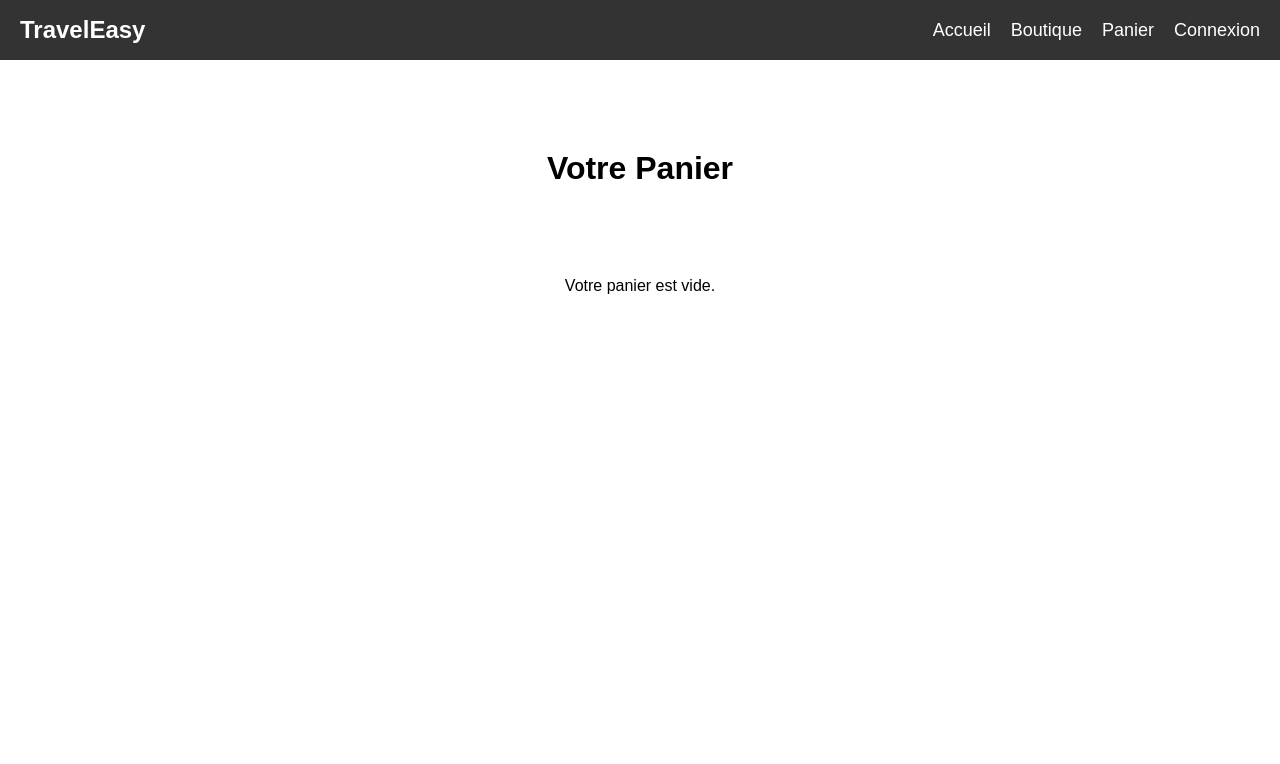
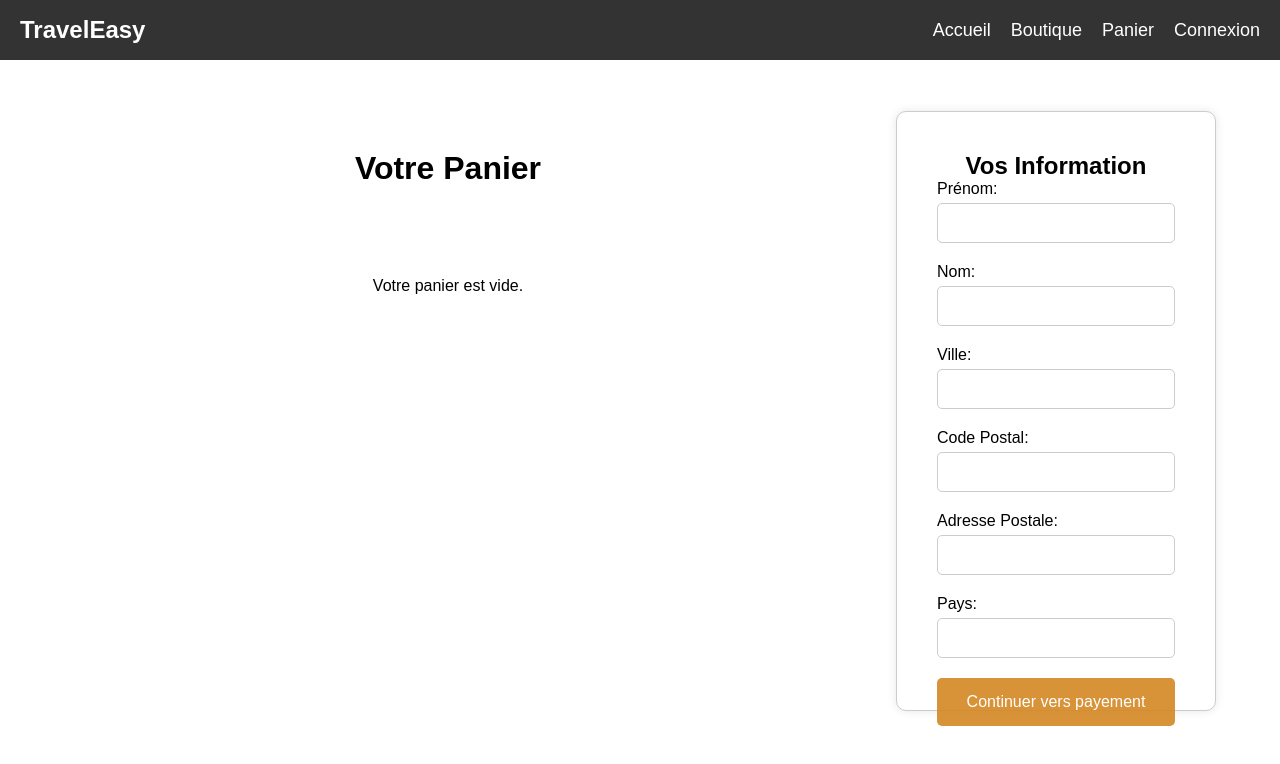
Before and after one commit to jordan-jimenez69/Travel-easy, a Next.js app in the folder ecommerce-front/: page /panier in a window 1280 px wide. Shown: the top 764 px of the page. Built offline with nearby package versions, Linux system fonts and the light colour scheme.

Commit message:
ajout form in cart

```diff
--- a/ecommerce-front/composants/paniers/CheckOutForm.js
+++ b/ecommerce-front/composants/paniers/CheckOutForm.js
@@ -0,0 +1,82 @@
+import React, { useState } from 'react';
+
+const CheckoutForm = () => {
+    const [firstname, setFirstname] = useState('');
+    const [name, setName] = useState('');
+    const [ville, setVille] = useState('');
+    const [codePost, setCodePost] = useState('');
+    const [adresse, setAdresse] = useState('');
+    const [pays, setPays] = useState('');
+
+
+    return (
+        <div className="chekout-container">
+            <h2>Vos Information</h2>
+            <form>
+                <div className="chekout-form-group">
+                    <label htmlFor="firstname">Prénom:</label>
+                    <input
+                        type="text"
+                        id="firstname"
+                        value={firstname}
+                        onChange={(e) => setFirstname(e.target.value)}
+                        required
+                    />
+                </div>
+                <div className="chekout-form-group">
+                    <label htmlFor="name">Nom:</label>
+                    <input
+                        type="text"
+                        id="name"
+                        value={name}
+                        onChange={(e) => setName(e.target.value)}
+                        required
+                    />
+                </div>
+                <div className="chekout-form-group">
+                    <label htmlFor="ville">Ville:</label>
+                    <input
+                        type="text"
+                        id="ville"
+                        value={ville}
+                        onChange={(e) => setVille(e.target.value)}
+                        required
+                    />
+                </div>
+                <div className="chekout-form-group">
+                    <label htmlFor="codePost">Code Postal:</label>
+                    <input
+                        type="text"
+                        id="codePost"
+                        value={codePost}
+                        onChange={(e) => setCodePost(e.target.value)}
+                        required
+                    />
+                </div>
+                <div className="chekout-form-group">
+                    <label htmlFor="adresse">Adresse Postale:</label>
+                    <input
+                        type="text"
+                        id="adresse"
+                        value={adresse}
+                        onChange={(e) => setAdresse(e.target.value)}
+                        required
+                    />
+                </div>
+                <div className="chekout-form-group">
+                    <label htmlFor="pays">Pays:</label>
+                    <input
+                        type="text"
+                        id="pays"
+                        value={pays}
+                        onChange={(e) => setPays(e.target.value)}
+                        required
+                    />
+                </div>
+                <button type="submit" className="register-btn btn-primary">Continuer vers payement</button>
+            </form>
+        </div>
+    );
+};
+
+export default CheckoutForm;
--- a/ecommerce-front/composants/paniers/panier.js
+++ b/ecommerce-front/composants/paniers/panier.js
@@ -58,7 +58,6 @@ const Page_Panier = () => {
                         ))}
                         <div className="total-container">
                             <h2>Total: {calculateTotalPrice()}€</h2>
-                            <button className='checkout-button' onClick={handleCheckout}>Commander</button>
                         </div>
                     </>
                 )}
--- a/ecommerce-front/pages/commander.js
+++ b/ecommerce-front/pages/commander.js
@@ -1,9 +1,14 @@
 import Navbar from '@/composants/navbar';
+import CheckoutForm from '@/composants/paniers/CheckOutForm';
 
 export default function Commander () {
     return (
+        <>
         <div>
             <Navbar />
         </div>
+
+        <CheckoutForm />
+        </>
     );
 };
--- a/ecommerce-front/pages/panier.js
+++ b/ecommerce-front/pages/panier.js
@@ -1,4 +1,5 @@
 import Navbar from "@/composants/navbar";
+import CheckoutForm from "@/composants/paniers/CheckOutForm";
 import Page_Panier from "@/composants/paniers/panier";
 
 
@@ -10,8 +11,9 @@ export default function Panier() {
         <Navbar />
       </div>
 
-      <div>
+      <div className="Panier-assemble">
         <Page_Panier />
+        <CheckoutForm />
       </div>
 
 
--- a/ecommerce-front/styles/paniers/panier.css
+++ b/ecommerce-front/styles/paniers/panier.css
@@ -1,5 +1,38 @@
 .cart-container {
+    width: 60%;
+    margin-right: 5%;
     padding: 20px;
+}
+
+.chekout-container {
+    margin-top: 4%;
+    width: 25%;
+    padding: 40px;
+    border: 1px solid #ccc;
+    border-radius: 10px;
+    background-color: #ffffff;
+    box-shadow: 0 0 10px rgba(0, 0, 0, 0.1);
+    text-align: center;
+    max-height: 75vh;
+}
+
+.chekout-form-group {
+    margin-bottom: 20px;
+    text-align: left;
+}
+
+.chekout-form-group label {
+    display: block;
+    margin-bottom: 5px;
+}
+
+.chekout-form-group input {
+    width: 100%;
+    padding: 10px;
+    font-size: 1em;
+    border: 1px solid #ccc;
+    border-radius: 5px;
+    box-sizing: border-box;
 }
 
 .cart-item {
@@ -20,6 +53,7 @@
     flex-grow: 1;
     display: flex;
     flex-direction: column;
+    margin-right: 50px;
 }
 
 .product-title {
@@ -65,7 +99,7 @@
     font-size: 1.5em;
     padding: 0;
     margin-right: 20px;
-    margin-left: 200px;
+    margin-left: 100px;
 }
 
 .remove-button:hover {
@@ -103,9 +137,12 @@
 
 .total-container {
     display: flex;
-    justify-content: space-between;
-    align-items: center;
     margin-top: 20px;
     padding: 10px;
     border-top: 1px solid #ddd;
 }
+
+.Panier-assemble {
+    display: flex;
+    justify-content: center;
+}
```
Also changed, not shown: ecommerce-front/pages/api/orders.js (added).
